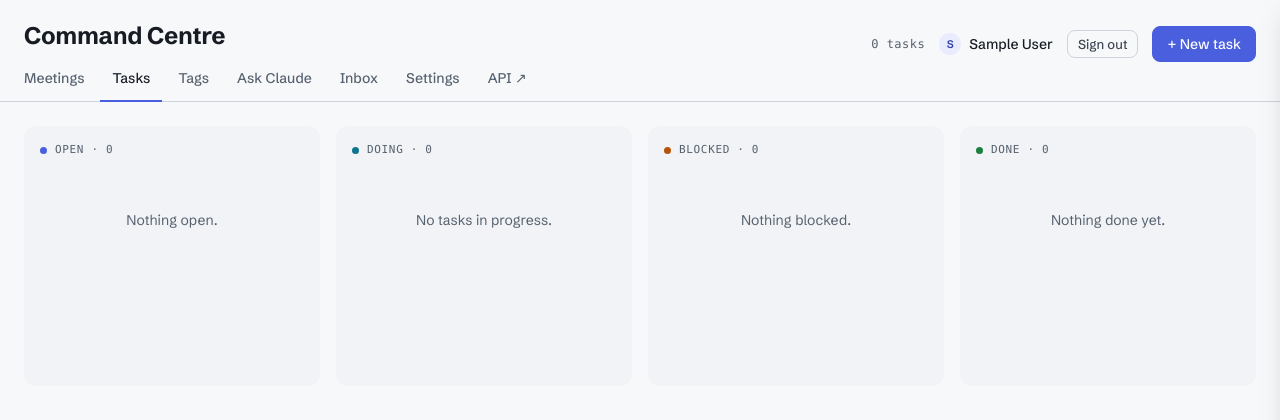
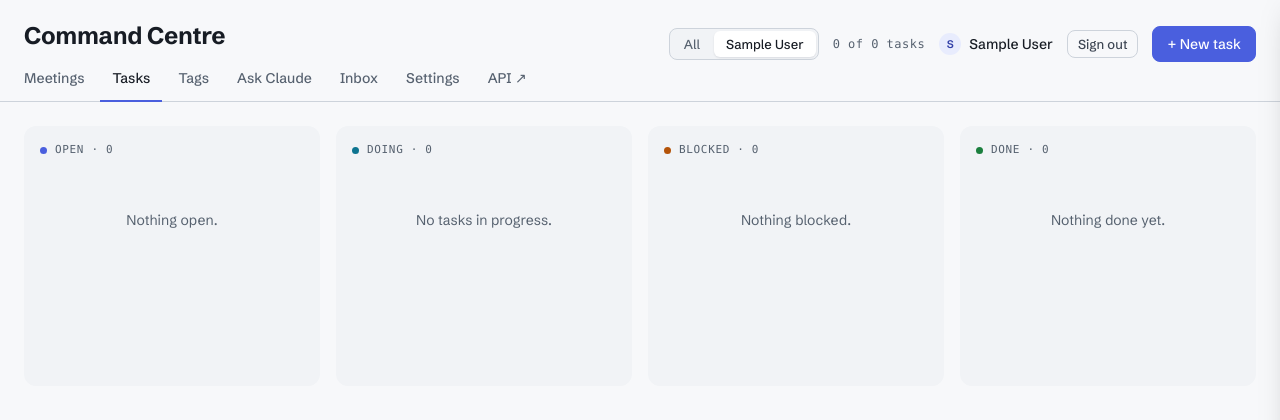
Before and after one commit to stevemansfieldux/email-migration-command-center, a FastAPI app: page / in a window 1280 px wide. Shown: the top 420 px of the page. Run offline with FastAPI, Linux system fonts and the light colour scheme; the visitor is signed in with stand-in values (Sample User, id 1); tables that the repository leaves empty hold one stand-in row (values such as "Sample post"); some web fonts are replaced.

Commit message:
Board owner filter: All / Steve / Matt, defaults to you, remembers last choice
Co-Authored-By: Claude Opus 5 <noreply@anthropic.com>

```diff
--- a/app/static/task_drawer.js
+++ b/app/static/task_drawer.js
@@ -116,6 +116,7 @@ function reflectToCard(t) {
   card.querySelector('.title a').textContent = t.title;
   const col = document.querySelector(`.col[data-status="${t.status}"]`);
   if (col && card.parentElement !== col) { col.insertBefore(card, col.querySelector('.empty')); if (typeof recount === 'function') recount(); }
+  card.dataset.owner = t.owner || '';
   const meta = card.querySelector('.meta');
   if (meta) {
     const own = meta.querySelector('.own'); const name = t.owner || 'unassigned';
@@ -127,6 +128,7 @@ function reflectToCard(t) {
     meta.querySelectorAll('.chip').forEach(c => c.remove());
     (t.tags || []).forEach(tg => { const a = document.createElement('a'); a.className = 'chip'; a.href = `/?tag=${tg}`; a.textContent = `#${tg}`; meta.appendChild(a); });
   }
+  if (typeof applyOwnerFilter === 'function') { const on = document.querySelector('#owner-seg button.on'); applyOwnerFilter(on ? on.dataset.owner : ''); }
 }
 
 // ---------- saves ----------
--- a/app/templates/board.html
+++ b/app/templates/board.html
@@ -1,6 +1,8 @@
 {% extends "base.html" %}
 {% block title %}Tasks — EMCC{% endblock %}
-{% block headright %}<span class="count">{{ total }} task{{ '' if total == 1 else 's' }}{% if tag %} · #{{ tag }} <a href="/" style="color:var(--accent-text);text-decoration:none">×</a>{% endif %}</span>{% endblock %}
+{% block headright %}<div class="seg" role="group" aria-label="Show tasks for" id="owner-seg">
+  <button type="button" data-owner="">All</button>{% for u in users %}<button type="button" data-owner="{{ u.name }}">{{ u.name }}</button>{% endfor %}
+</div><span class="count">{{ total }} task{{ '' if total == 1 else 's' }}{% if tag %}<span> · #{{ tag }}</span> <a href="/" style="color:var(--accent-text);text-decoration:none">×</a>{% endif %}</span>{% endblock %}
 {% block headaction %}<button class="btn" type="button" onclick="document.getElementById('new-task').showModal()">+ New task</button>{% endblock %}
 {% block main %}
 <style>
@@ -13,6 +15,11 @@
   .sugg .acts{display:flex;gap:6px;align-items:center;flex-wrap:wrap;justify-content:flex-end}
   .sugg .acts form{display:inline-flex;gap:6px;align-items:center}
   .sugg select{width:auto;font:12px var(--font-mono);padding:3px 6px;height:28px}
+  .seg{display:inline-flex;background:var(--surface-sunken);border:1px solid var(--border-subtle);border-radius:var(--radius-md);padding:2px;gap:2px}
+  .seg button{height:26px;padding:0 12px;border:0;border-radius:6px;background:transparent;color:var(--text-muted);font:500 13px/26px var(--font-ui);cursor:pointer;transition:background .12s var(--ease),color .12s var(--ease)}
+  .seg button:hover{color:var(--text-primary)}
+  .seg button.on{background:var(--surface-raised);color:var(--text-primary);box-shadow:var(--shadow-raised)}
+  .task[hidden]{display:none}
   .cols{display:grid;grid-template-columns:repeat(auto-fit,minmax(260px,1fr));gap:16px}
   .col{display:flex;flex-direction:column;gap:12px;min-width:0;min-height:260px;background:var(--surface-sunken);border-radius:var(--radius-lg);padding:14px;transition:background .12s var(--ease)}
   .col.over{background:var(--accent-subtle)}
@@ -70,7 +77,7 @@
   <div class="col" data-status="{{ st }}">
     <div class="colhead"><span class="dot" style="background:var(--{{ st }})"></span><span class="colname">{{ st }} · <span class="n">{{ columns[st]|length }}</span></span></div>
     {% for t in columns[st] %}
-    <div class="task {{ 'sample' if t.source == 'sample' else '' }}" draggable="true" data-id="{{ t.id }}">
+    <div class="task {{ 'sample' if t.source == 'sample' else '' }}" draggable="true" data-id="{{ t.id }}" data-owner="{{ t.owner }}">
       <div class="title"><a href="/tasks/{{ t.id }}">{{ t.title }}</a></div>
       {% set body = t.detail.split('\n\n> ')[0] %}
       {% if body %}<div class="detail">{{ body }}</div>{% endif %}
@@ -89,7 +96,26 @@
   {% endfor %}
 </div>
 <script>
-window.recount = () => document.querySelectorAll('.col').forEach(c => { const n = c.querySelectorAll('.task').length; c.querySelector('.n').textContent = n; c.querySelector('.empty').hidden = n > 0; });
+window.recount = () => document.querySelectorAll('.col').forEach(c => { const n = c.querySelectorAll('.task:not([hidden])').length; c.querySelector('.n').textContent = n; c.querySelector('.empty').hidden = n > 0; });
+// Owner filter: All / Steve / Matt. Defaults to you; after that, whatever you last picked (per browser).
+window.applyOwnerFilter = (who) => {
+  document.querySelectorAll('.task').forEach(el => { el.hidden = !!who && el.dataset.owner !== who; });
+  document.querySelectorAll('#owner-seg button').forEach(b => b.classList.toggle('on', b.dataset.owner === who));
+  const shown = document.querySelectorAll('.task:not([hidden])').length, total = document.querySelectorAll('.task').length;
+  const c = document.querySelector('.count'); if (c) c.firstChild.textContent = (who ? `${shown} of ${total}` : total) + (total === 1 ? ' task' : ' tasks');
+  recount();
+};
+(() => {
+  const me = {{ user.name|tojson }}; let who = me;
+  try { const v = localStorage.getItem('board.owner'); if (v !== null) who = v; } catch (e) {}
+  if (who && ![...document.querySelectorAll('#owner-seg button')].some(b => b.dataset.owner === who)) who = me;
+  applyOwnerFilter(who);
+  document.getElementById('owner-seg').addEventListener('click', e => {
+    const b = e.target.closest('button'); if (!b) return;
+    try { localStorage.setItem('board.owner', b.dataset.owner); } catch (err) {}
+    applyOwnerFilter(b.dataset.owner);
+  });
+})();
 (() => {
   let dragged = null;
   document.querySelectorAll('.task').forEach(el => {
```
